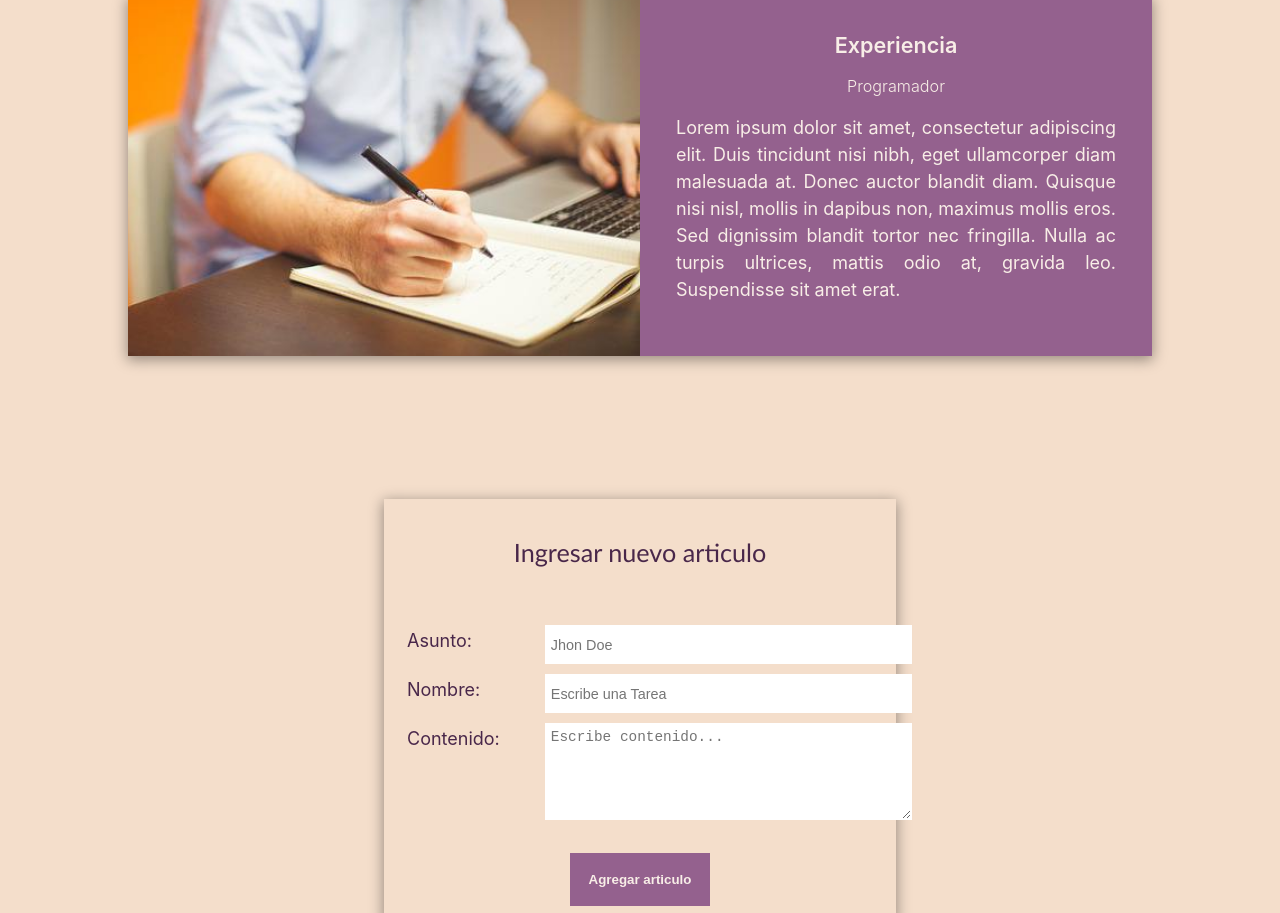
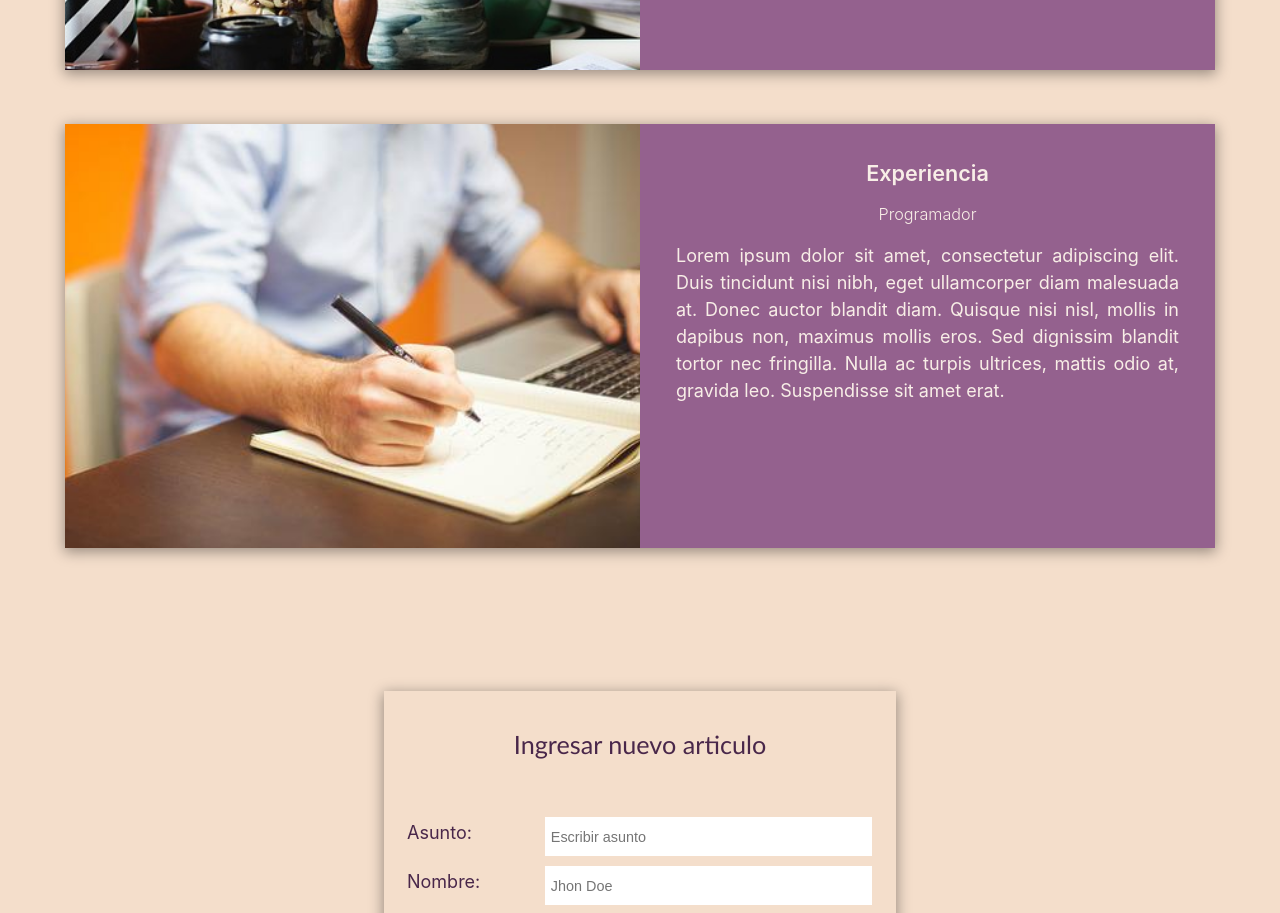
Before and after one commit to franciscocastro54/react-articles, a React (Create React App) app: page / in a window 1280 px wide. Shown: the part 940-1853 px from the top of the page. Built offline with nearby package versions, Linux system fonts and the light colour scheme.

Commit message:
update form

```diff
--- a/src/componentes/ArticleForm.js
+++ b/src/componentes/ArticleForm.js
@@ -1,15 +1,18 @@
 import React, { useState } from "react";
 import "../style/ArticleForm.css";
 import { v4 as uuidv4 } from "uuid";
+import { validate } from "uuid";
 
 export function ArticleForm(props) {
 
+  const [name, setName] = useState('');
+  const [detail, setDetail] = useState('');
+  const [text, setText] = useState('');
+
+
+
   const handleSend = (e) => {
     e.preventDefault();
-
-    const name = document.getElementById("name").value;
-    const detail = document.getElementById("detail").value;
-    const text = document.getElementById("text").value;
     const newArticle = {
       id: uuidv4(),
       img: "book",
@@ -21,39 +24,54 @@ export function ArticleForm(props) {
     props.onSubmit(newArticle);
   };
 
+  const validate = (nameInput,detailInput,textInput) =>{
+    const validateName = (nameInput.length > 0)? false : true;
+    const validateDetail = (detailInput.length > 0)? false : true;
+    const validateText = (textInput.length > 0 && textInput.length <= 400)? false : true;
+
+    return (validateName || validateDetail || validateText);
+
+  }
+
   return (
     <form className="article-form" onSubmit={handleSend}>
-      <h3 className="title">Ingresar nuevo articulo</h3>
+      <h3 className="title" >Ingresar nuevo articulo </h3>
       <div className="article-inputs">
         <label className="label">Asunto:</label>
         <input
           className="text-input"
           type="text"
-          placeholder="Jhon Doe"
+          value={name}
+          onChange={ev=> setName(ev.target.value)}
+          placeholder="Escribir asunto"
           name="name"
-          id="name"
         />
 
         <label className="label">Nombre:</label>
         <input
           className="text-input"
           type="text"
-          placeholder="Escribe una Tarea"
+          value={detail}
+          onChange={ev=> setDetail(ev.target.value)}
+          placeholder="Jhon Doe"
           name="detail"
-          id="detail"
         />
 
-        <label className="label">Contenido:</label>
+        <label className="label">Contenido:<br></br>({400 - text.length})</label>
         <textarea
           className="text-input-xl"
           type="text"
+          value={text}
+          onChange={ev=> setText(ev.target.value)}
           placeholder="Escribe contenido..."
           name="text"
-          id="text"
           maxLength={400}
         />
       </div>
-      <button className="primary-button">Agregar articulo</button>
+      <button
+        className="primary-button"
+        disabled={validate(name,detail,text)}
+      >Agregar articulo</button>
     </form>
   );
 }
--- a/src/style/Article.css
+++ b/src/style/Article.css
@@ -8,8 +8,8 @@
     display: grid;
     grid-template-columns: 50% auto ;
     width: 80%;
-    min-width: 550px;
-    height: 20rem;
+    min-width: 1150px;
+    height: 53vh;
     margin-left: 0;
     padding: 0;
     overflow: hidden;
@@ -18,7 +18,8 @@
 }
 
 .img-article{
-    width: 140%;
+    width: 58vw;
+    min-width: 812px ;
     margin-left: -40%;
     margin-top: -20%;
     overflow: hidden;
@@ -27,7 +28,7 @@
 .article-name{
     padding-top: 1rem;
     padding-bottom: 1rem;
-    font-size: 1.2rem;
+    font-size: 1.2em;
     font-weight: 600;
 
 }
@@ -49,4 +50,5 @@
     line-height: 1.5rem;
     font-weight: 400;
     text-align: justify;
+
 }
--- a/src/style/ArticleForm.css
+++ b/src/style/ArticleForm.css
@@ -13,13 +13,13 @@
 .article-form{
     margin: 2rem;
     text-align: center;
-    width: 40%;
+    width: 40vw;
     box-shadow: 0 3px 13px 1px rgba(0, 0, 0, 0.375);
 }
 
 .article-inputs{
     display: grid;
-    grid-template-columns: 30% 20rem;
+    grid-template-columns: 30% auto;
     text-align: start;
     padding: 1rem;
 }
@@ -33,7 +33,7 @@
     height: 1.5rem;
     padding: 5px;
     border: 1px solid transparent;
-    width: calc(100% - 5px);
+    width: calc(25vw - 5px);
     font-size: 0.8rem;
 }
 
@@ -41,9 +41,9 @@
     font-size: 0.8rem;
     height: 5rem;
     max-height: 5rem;
-    max-width: 100%;
+    max-width: 25vw;
     min-height: 5rem;
-    min-width: 100%;
+    min-width: 25vw;
     border: 1px solid transparent;
     padding-left: 5px;
     padding-top: 5px;
@@ -63,3 +63,7 @@
     color: var(--grape);
     background: var(--shell);
 }
+
+.primary-button:disabled {
+    opacity: 0.5;
+}
```
